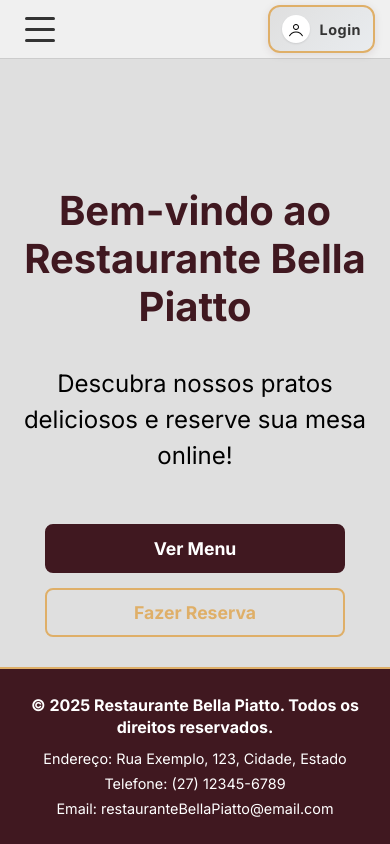
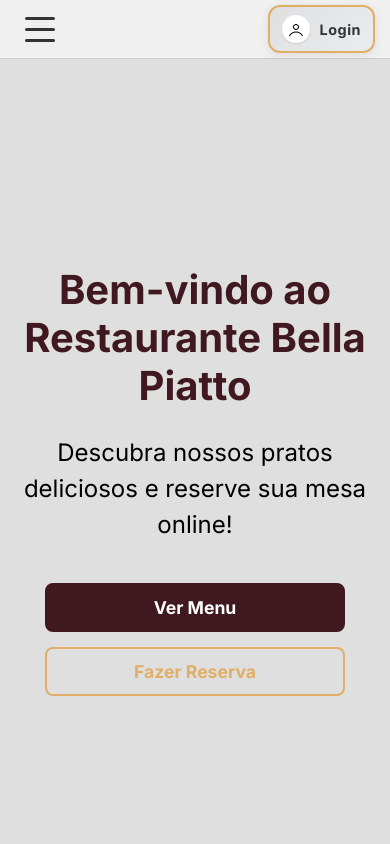
Before and after one commit to POO2T/Restaurante, an Angular app in the folder Front-End_Restaurante/: page / in a window 390 px wide. Built offline with nearby package versions, Linux system fonts and the light colour scheme.

Commit message:
feat: Adição de log para dispositivos mobile e modificando responsividade

```diff
--- a/Front-End_Restaurante/src/app/pages/home/home.css
+++ b/Front-End_Restaurante/src/app/pages/home/home.css
@@ -1,18 +1,26 @@
 .home {
     display: grid;
     grid-template-columns: 1fr 1fr;
-    align-items: center;
-    justify-items: center;
-    min-height: 100%;
-    width: 100%;
+    place-items: center;
+    min-height: 100vh;
     padding: 40px 20px;
     gap: 40px;
+}
+
+.home-logo-mobile {
+    display: none;
+    width: 100%;
+}
+.home-logo-mobile img {
+    width: 200px;
+    height: auto;
 }
 
 .home-text {
     display: flex;
     flex-direction: column;
-    gap: 20px;
+    justify-content: center;
+    gap: 10px;
     max-width: 500px;
     color: var(--text-color);
 }
@@ -105,6 +113,10 @@
         text-align: center;
     }
 
+    .home-logo-mobile {
+        display: block;
+    }
+
     .home-text h1 {
         font-size: 3em;
     }
@@ -130,6 +142,11 @@
 }
 
 @media (max-width: 480px) {
+
+    .home-logo-mobile {
+        display: none;
+    }
+
     .home-text h1 {
         font-size: 2.5em;
     }
--- a/Front-End_Restaurante/src/app/pages/home/home.html
+++ b/Front-End_Restaurante/src/app/pages/home/home.html
@@ -1,8 +1,8 @@
 <section class="home">
 
-    <!-- <header class="logo-mobile">
+    <header class="home-logo-mobile">
         <img src="assets/imgs/logo.png" alt="Logo Bella Piatto" />
-    </header> -->
+    </header>
 
     <article class="home-text">
         <h1>Bem-vindo ao Restaurante Bella Piatto</h1>
```
